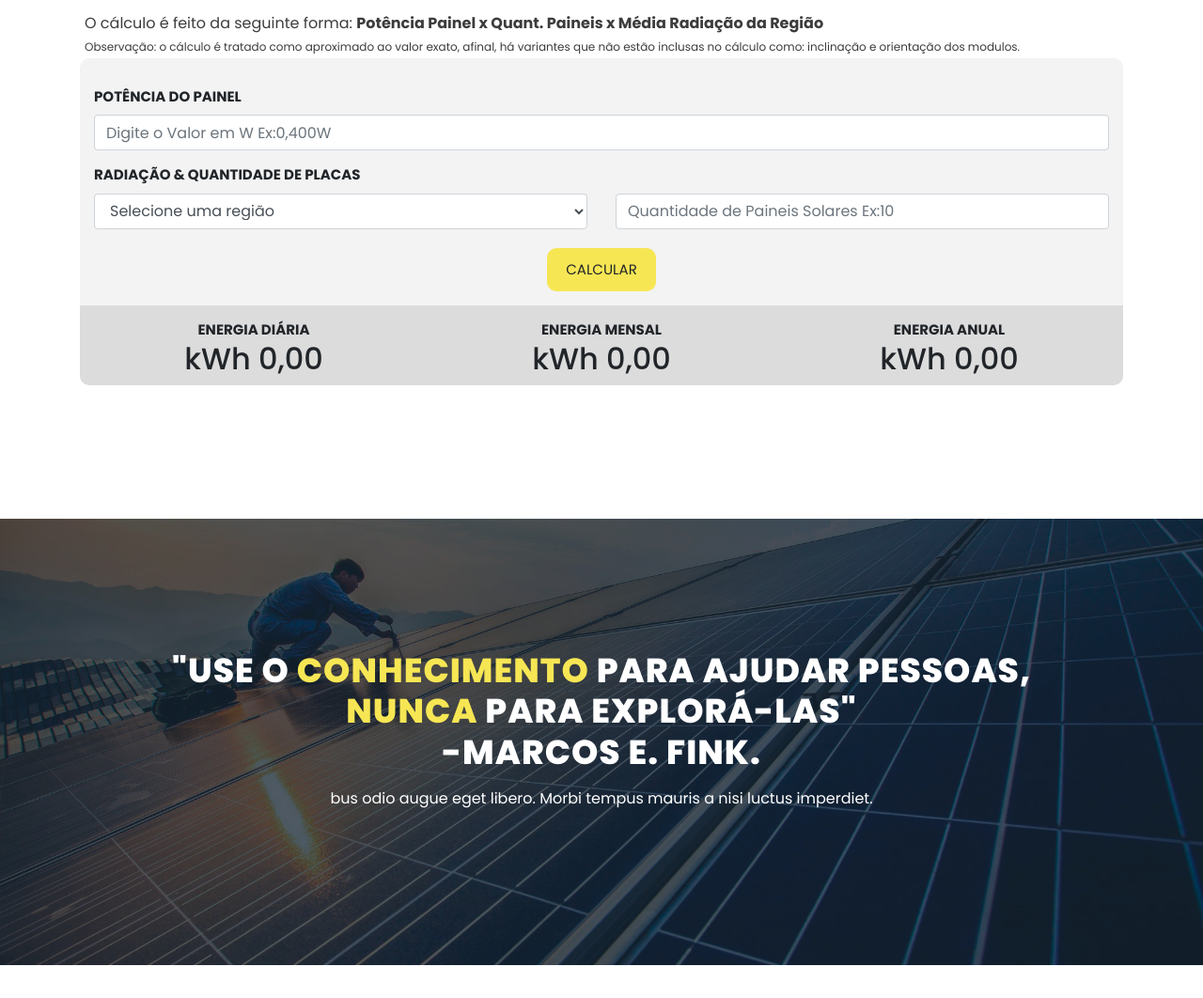
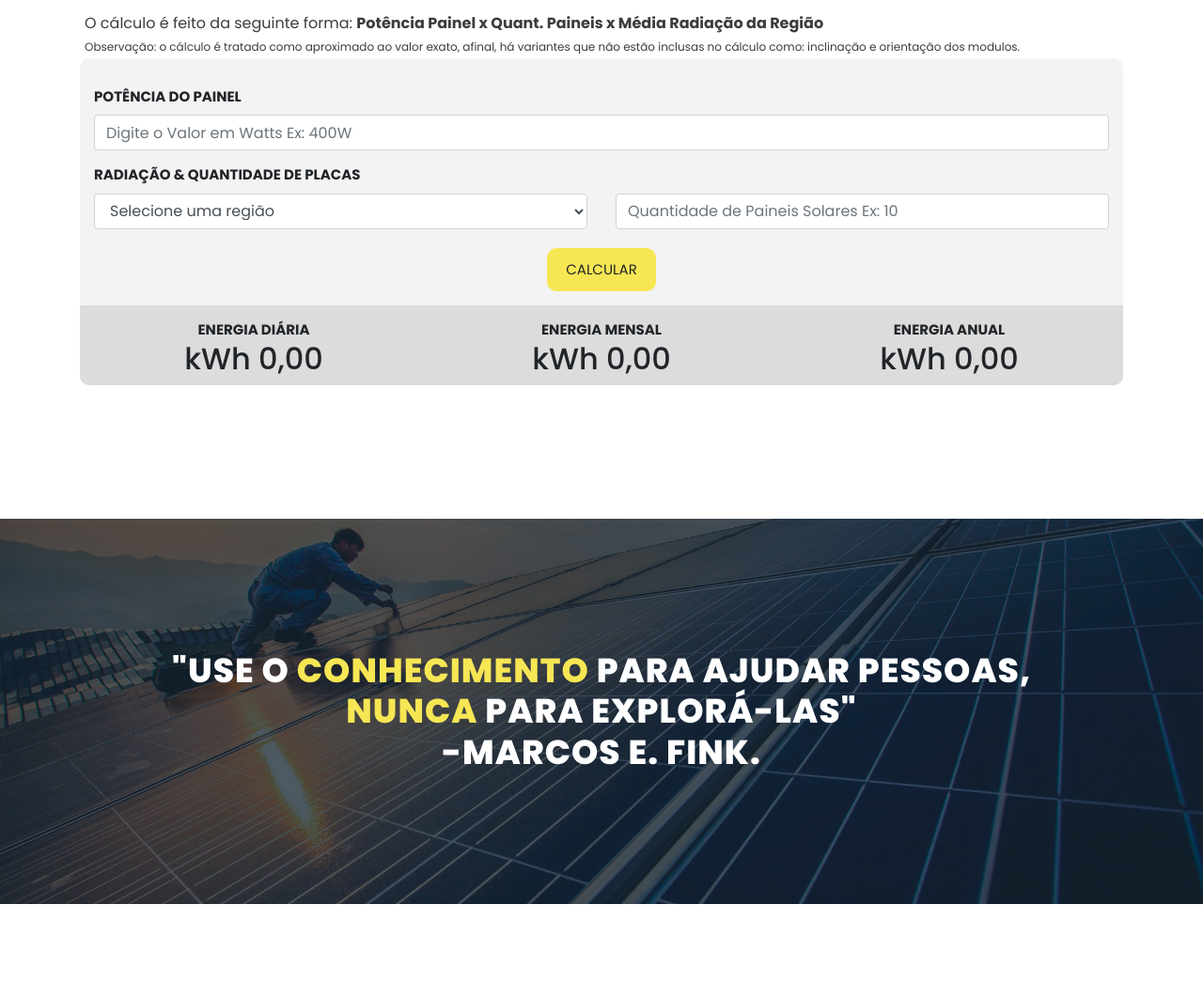
Before and after one commit to matheudsp/calculadorasolar, a plain HTML site: page index.html in a window 1280 px wide. Shown: the part 1037-2099 px from the top of the page at 94% size. Drawn offline with Linux system fonts and the light colour scheme.

Commit message:
fix index.html

```diff
--- a/index.html
+++ b/index.html
@@ -101,7 +101,7 @@
                             <div class="col-xs-12 col-sm-12  " >
                                 <div id="grPotencia" class="textcamp"><label for="txtPotencia">Potência do Painel</label> <input
                                         type="number" class="form-control seletor" id="txtPotencia" value=""
-                                        placeholder="Digite o Valor em W Ex:0,400W">
+                                        placeholder="Digite o Valor em Watts Ex: 400W">
                                 </div>
                             </div>
                             <div class="col-xs-12 col-sm-12  "><label class="lblcenter" for="txtEstado txtPlacas">Radiação & Quantidade de Placas</label>
@@ -117,7 +117,7 @@
                                         </select>
                                     </div>
                                     <div class="col-6 col-sm-6 textcamp">
-                                        <input type="number" class="form-control seletor textcamp" id="txtPlacas" value="" placeholder="Quantidade de Paineis Solares Ex:10">
+                                        <input type="number" class="form-control seletor textcamp" id="txtPlacas" value="" placeholder="Quantidade de Paineis Solares Ex: 10">
                                     </div>
                                 </div>
                             </div>
@@ -157,7 +157,7 @@
                     <div class="cta-content">
                         <h2> "Use o<em> conhecimento </em>para ajudar pessoas,  <em> nunca </em>para explorá-las"</h2>
                         <h2> -Marcos E. Fink.</h2>
-                        <p>bus odio augue eget libero. Morbi tempus mauris a nisi luctus imperdiet.</p>
+
 
                     </div>
                 </div>
```
